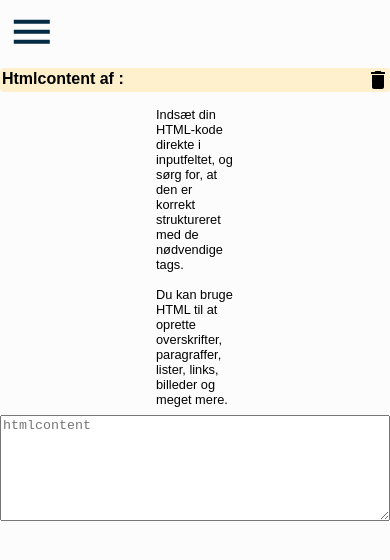
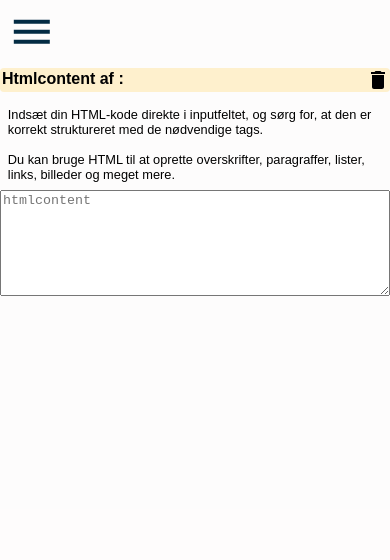
Before and after one commit to FU-ITU/Moodlewebshare, a Next.js app: page /createpost/contentfragments/htmlcontent in a window 390 px wide. Shown: the top 560 px of the page. Built offline with nearby package versions, Linux system fonts and the light colour scheme; no server answers.

Commit message:
Update navigation.css

```diff
--- a/styles/navigation.css
+++ b/styles/navigation.css
@@ -42,7 +42,7 @@
     background-color: #168b7c;
 }
 
-.sideNavigation a:hover ~ a:not(:hover) {
+.sideNavigation a:hover~a:not(:hover) {
     filter: grayscale(100%);
     opacity: 0.75;
 }
@@ -136,6 +136,7 @@
 
     .mobile-navigation a {
         color: aliceblue;
+        display: flex;
         justify-content: flex-start;
         align-items: center;
         padding: 2% 2% 2%;
@@ -149,7 +150,18 @@
 
     .mobile-navigation a p {
         margin: 0;
+
     }
+
+    .html-content-wrap {
+
+
+        p {
+          width: 100%!important;
+          font-size: 0.8em;
+          margin: 0;
+        }
+      }
 
     .nav,
     .sideNavigation-subpage {
```
